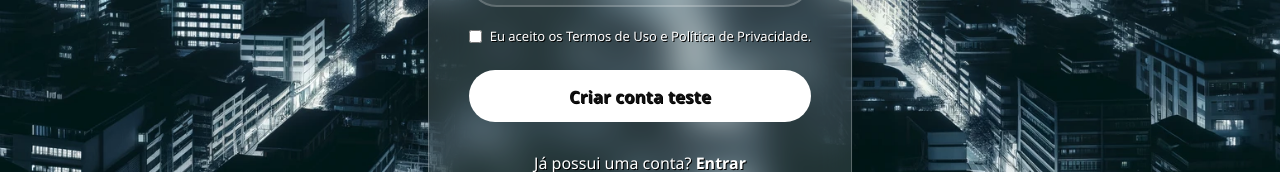
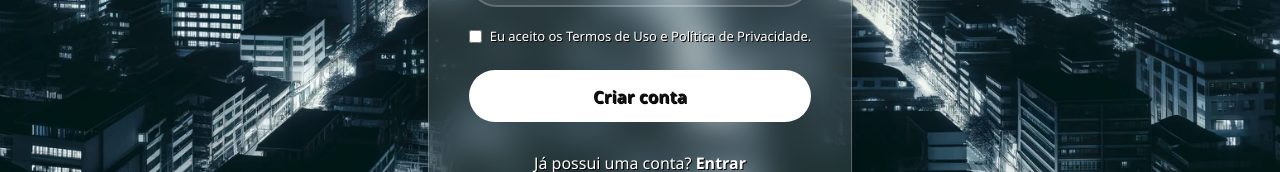
Before and after one commit to Luizfelipeosz/Noir-Avenue, a React (Vite) app: page /cadastro in a window 1280 px wide. Shown: the part 622-794 px from the top of the page. Built offline with nearby package versions, Linux system fonts and the light colour scheme.

Commit message:
corrigi erros de gramatica  na tela no cadastro

```diff
--- a/src/components/cadastro/Cadastro.jsx
+++ b/src/components/cadastro/Cadastro.jsx
@@ -145,7 +145,7 @@ const Cadastro = () => {
         </div>
 
         <button type="submit">
-          Criar conta teste
+          Criar conta
         </button>
 
         <div className="login-link">
```
